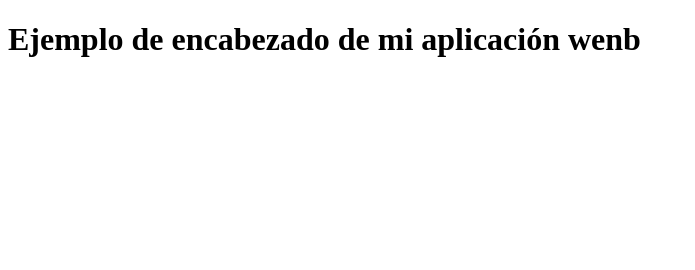
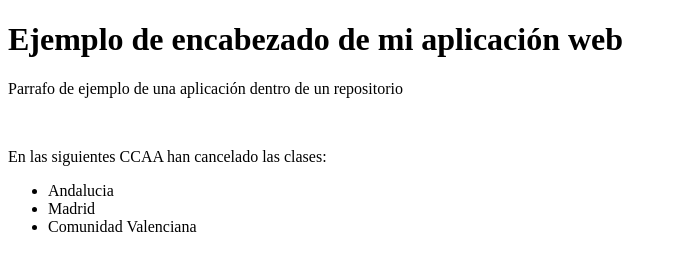
Before and after one commit to areyesn01/git_dam, a plain HTML site: page index.html in a window 1280 px wide. Shown: the whole page, without its empty margins (0-695 px from the left). Drawn offline with Linux system fonts and the light colour scheme.

Commit message:
Versión segunda añadiendo una lista

```diff
--- a/index.html
+++ b/index.html
@@ -6,6 +6,18 @@
     <title>Ejermplo de un archivo de repositorio</title>
 </head>
 <body>
-<h1>Ejemplo de encabezado de mi aplicación wenb</h1>
+<h1>Ejemplo de encabezado de mi aplicación web</h1>
+<p>Parrafo de ejemplo de una aplicación dentro de un repositorio</p>
+
+<br>
+
+<p>En las siguientes CCAA han cancelado las clases:</p>
+
+<ul>
+    <li>Andalucia</li>
+    <li>Madrid</li>
+    <li>Comunidad Valenciana</li>
+</ul>
+
 </body>
 </html>
```
